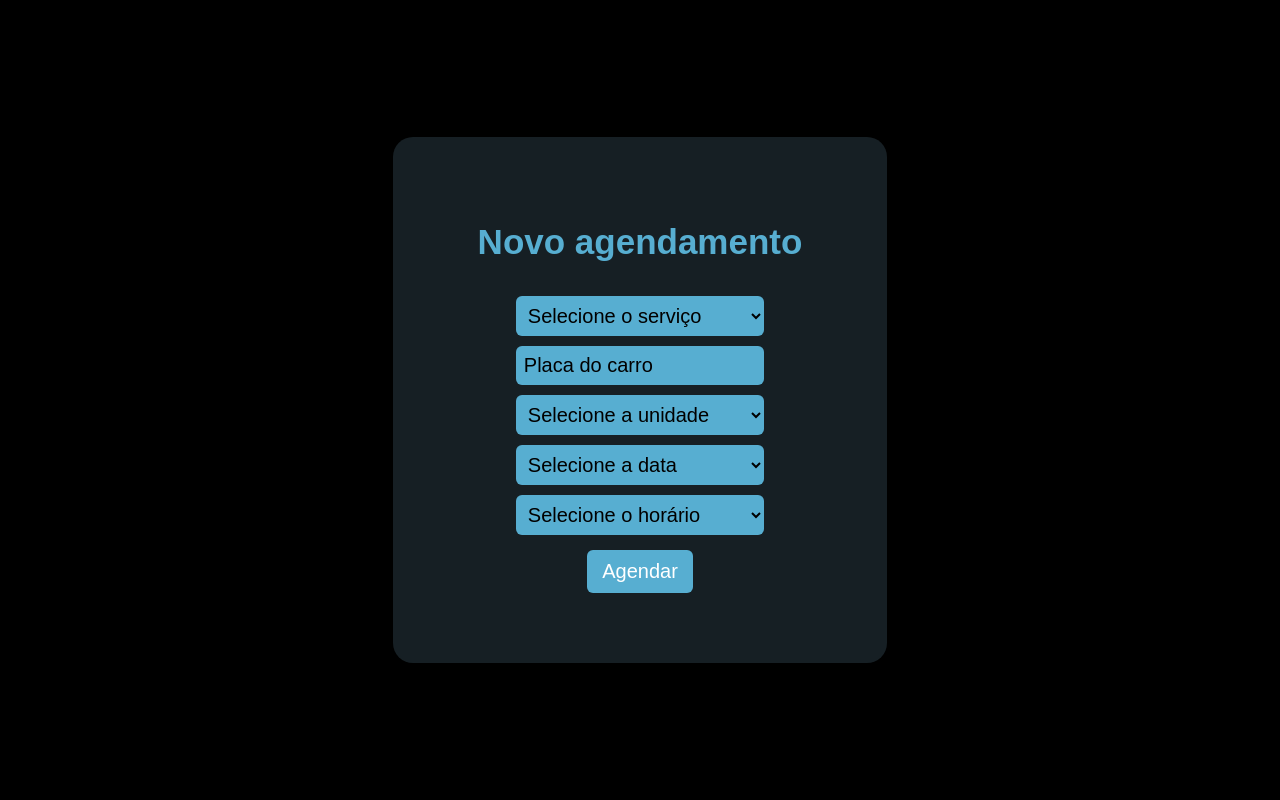
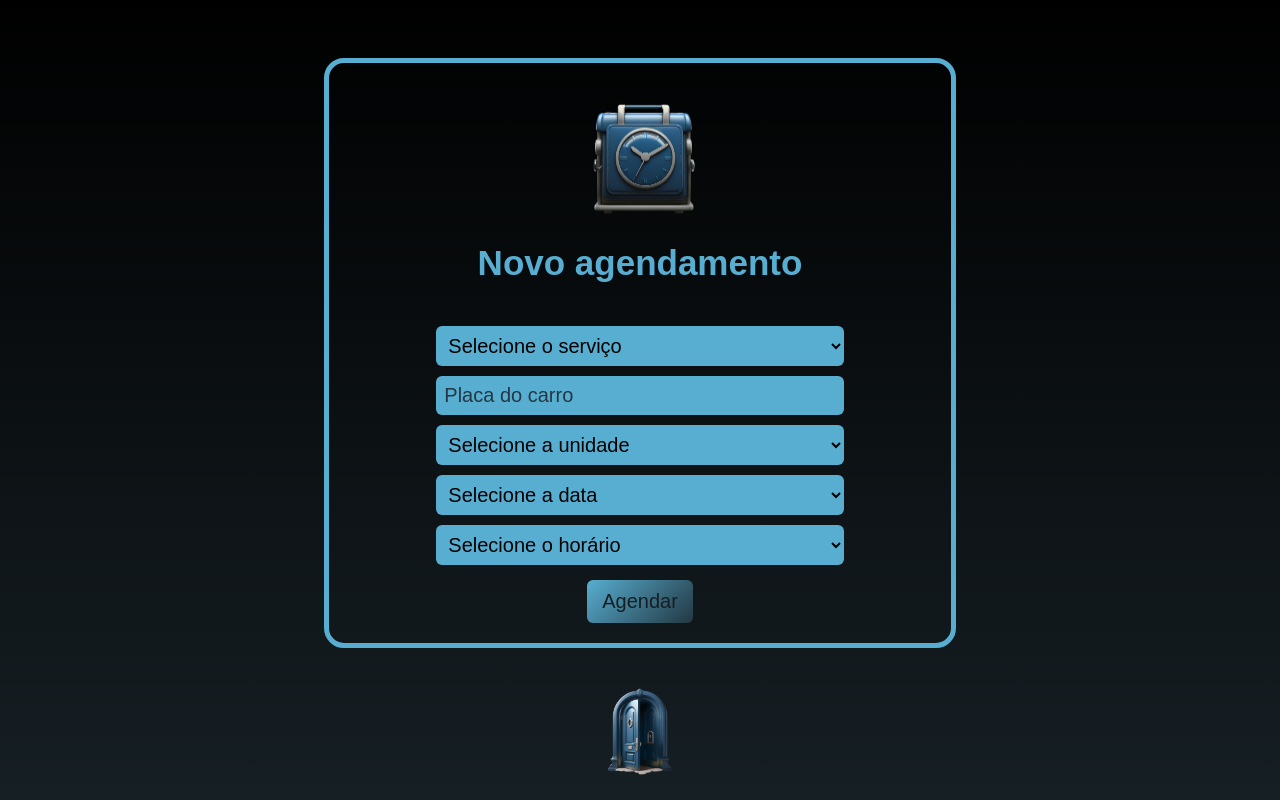
Before and after one commit to carolpinsdorf/gaid-final, a React (Vite) app: page /areacliente/agendamento in a window 1280 px wide. Built offline with nearby package versions, Linux system fonts and the light colour scheme.

Commit message:
animacoes pgAgendamento

```diff
--- a/src/routes/Agendamento/AgStyled.ts
+++ b/src/routes/Agendamento/AgStyled.ts
@@ -1,12 +1,54 @@
-import styled from "styled-components"
+import styled, {keyframes} from "styled-components"
+
+const fadeIn = keyframes`
+  from {
+    opacity: 0;
+  }
+  to {
+    opacity: 1;
+  }
+`;
+
+const slideInFromLeft = keyframes`
+  from {
+    transform: translateX(-100%);
+    opacity: 0;
+  }
+  to {
+    transform: translateX(0);
+    opacity: 1;
+  }
+`;
+
+// animacao
+
+interface AnimatedPanelProps {
+    animate: boolean;
+}
+
+export const AnimatedLeftPanel = styled.div<AnimatedPanelProps>`
+    transition: transform 1s ease;
+    transform: ${({ animate }) => (animate ? 'translateX(-200%)' : 'translateX()')};
+`;
+
+export const AnimatedRightPanel = styled.div<AnimatedPanelProps>`
+    transition: transform 0.5s ease;
+    transform: ${({ animate }) => (animate ? 'translateX(200%)' : 'translateX()')};
+`;
+
+// animacao
 
 export const Container = styled.div`
     justify-content: space-between;
     padding: 20px;
     background-color: black;
+    background: linear-gradient(black, #161f24);
     flex-grow: 1;
     display: flex;
     flex-direction: column;
+    width: 100vw;
+    justify-content: space-around;
+
     h1{
         text-align: center;
         padding: 3vh;
@@ -26,6 +68,15 @@ export const Container = styled.div`
     .box2{
         display: flex;
         justify-content: center;
+    }
+    .div-saida{
+        //background-color: aliceblue;
+        display: flex;
+        justify-content: center;
+
+        img{
+            width: 8%;
+        }
     }
 
     @media (max-width: 1024px) { /* Tablets */
@@ -49,18 +100,29 @@ export const Container = styled.div`
             width: 20%;
         }
     }
-
-    `
+`
 
 export const FormStyled = styled.form`
     display: flex;
     flex-direction: column;
     align-items: center;
     margin: 20px;
-    background-color: #161f24;
-    padding: 70px;
+    //background-color: #161f24;
+    padding: 20px;
     border-radius: 20px;
+    border: 5px solid #57aed1;
+    animation: ${fadeIn} 2s ease-in-out;
 
+    .div-icon-agendamento{
+        //background-color: #ccc;
+        display: flex;
+        justify-content: center;
+
+        img{
+            width: 25%;
+            transition: 0.3s ease;
+        }
+    }
     h2{
         color:#57aed1;
         padding: 15px;
@@ -77,24 +139,36 @@ export const FormStyled = styled.form`
         background-color: #57aed1;
         border: none;
         border-radius:6px;
+        transition: 0.3s ease;
+    }
+    input:hover{
+        scale: 1.05;
+        background-color: #233842;
+        border: solid 3px #57aed1;
+        color: #57aed1;
     }
     ::placeholder{
-        color: black;
+        color: #233842;
     }
+
     button{
         font-size: 20px;
         width: fit-content;
         padding: 10px 15px;
         background-color: #57aed1;
         border-radius: 6px;
-        color: white;
+        color: #161f24;
         border: none;
         margin-top: 10px;
         cursor: pointer;
-
-        &:hover {
-            background-color: #233842;
-        }
+        transition: 0.3s ease;
+        background: linear-gradient(135deg, #57aed1, #233842);
+    }
+    button:hover{
+        background: #233842;
+        scale: 1.1;
+        border: solid 3px #57aed1;
+        color: #57aed1;
     }
     select{
         border: none;
@@ -105,6 +179,13 @@ export const FormStyled = styled.form`
         background-color: #57aed1;
         margin: 5px 0;
         padding: 8px;
+        transition: 0.3s ease;
+    }
+    select:hover{
+        scale: 1.05;
+        background-color: #233842;
+        border: solid 3px #57aed1;
+        color: #57aed1;
     }
 
     @media (max-width: 1024px) { /* Tablets */
@@ -137,12 +218,20 @@ export const SectAgDetails = styled.section`
     background-color: #161f24;
     padding: 50px;
     border-radius: 20px;
-
-
     margin-top: 10px;
     display: flex;
     flex-direction: column;
     justify-content: center;
+    animation: ${slideInFromLeft} 1s ease forwards;
+
+    .div-icon-calendario{
+        display: flex;
+        justify-content: center;
+
+        img{
+            width: 26%;
+        }
+    }
     p{
         color: aliceblue;
         font-size: 25px;
@@ -161,14 +250,16 @@ export const SectAgDetails = styled.section`
         border-radius: 10px;
         margin: 10px;
         background-color: #57aed1;
-        color: white;
+        color: #161f24;
         font-size: 20px;
         border: none;
         cursor: pointer;
-
-        &:hover {
-            background-color: #233842;
-        }
+        transition: 0.3s ease;
+        background: linear-gradient(135deg, #57aed1, #233842);
+    }
+    button:hover{
+        background: linear-gradient(345deg,#57aed1, #233842);
+        scale: 1.1;
     }
     .boxBotoes{
         display: flex;
@@ -189,6 +280,7 @@ export const SectAgDetails = styled.section`
 
         h2 {
             font-size: 25px;
+            text-align: center;
         }
 
         p {
@@ -201,12 +293,3 @@ export const SectAgDetails = styled.section`
         }
     }
 `
-
-export const ChatContainer = styled.div`
-  position: fixed;
-  bottom: 0;
-  right: 0;
-  width: 400px; /* Ajuste a largura conforme necessário */
-  height: 600px; /* Ajuste a altura conforme necessário */
-  z-index: 1000;
-`;
--- a/src/routes/Agendamento/Detalhes.tsx
+++ b/src/routes/Agendamento/Detalhes.tsx
@@ -1,4 +1,5 @@
 import { SectAgDetails } from "./AgStyled"
+import iconCalendario from '../../assets/iconCalendario.png'
 
 type Agendamento = {
     servico: string;
@@ -38,6 +39,9 @@ export default function Detalhes({agendamento, aoCancelar, aoRemarcar} : Props){
 
     return(
         <SectAgDetails>
+            <div className="div-icon-calendario">
+                <img src={iconCalendario} alt="ícone de calendário"/>
+            </div>
             <h2>Detalhes do Agendamento</h2>
             <p>{`Serviço: ${servicoLabels[agendamento.servico] || agendamento.servico}`}</p>
             <p>{`Carro: ${agendamento.carro}`}</p>
--- a/src/routes/Agendamento/Formulario.tsx
+++ b/src/routes/Agendamento/Formulario.tsx
@@ -1,5 +1,6 @@
 import { useState, useEffect } from "react";
 import { FormStyled } from "./AgStyled";
+import iconAgendamento from "../../assets/iconAreaDoCliente1 copy.png"
 
 type Agendamento = {
     servico: string;
@@ -28,7 +29,6 @@ export default function Formulario({aoCriarAgendamento, agendamentoExistente}: P
     const[horario, setHorario] = useState('');
 
     const [error, setError] = useState<string | null>(null);
-
 
     useEffect(() => {
         if (agendamentoExistente) {
@@ -66,6 +66,9 @@ export default function Formulario({aoCriarAgendamento, agendamentoExistente}: P
 
     return(
         <FormStyled onSubmit={handleSubmit}>
+            <div className="div-icon-agendamento">
+                <img src={iconAgendamento} alt="Icone de agendamento" />
+            </div>
             <h2>Novo agendamento</h2>
             <select value={servico} onChange={e => setServico(e.target.value)}>
                 <option value="">Selecione o serviço</option>
--- a/src/routes/Agendamento/index.tsx
+++ b/src/routes/Agendamento/index.tsx
@@ -1,8 +1,8 @@
-import { Container } from './AgStyled.ts'
+import { AnimatedLeftPanel, AnimatedRightPanel, Container } from './AgStyled.ts'
 import { useState } from 'react';
 import Formulario from './Formulario.tsx';
 import Detalhes from './Detalhes.tsx';
-
+import botaoSaida from '../../assets/iconSair copy.png'
 
 type Agendamento = {
     servico: string,
@@ -14,6 +14,7 @@ type Agendamento = {
 
 export default function Agendamento(){
 
+    const [animate, setAnimate] = useState(false);
     const [agendamento, setAgendamento] = useState<Agendamento | null>(null);
     const [remarcarAgendamento, setRemarcarAgendamento] = useState<Agendamento | null>(null);
 
@@ -23,7 +24,11 @@ export default function Agendamento(){
     };
 
     const cancelarAgendamento = ()=>{
-        setAgendamento(null)
+        setAnimate(true);
+        setTimeout(() => {
+            setAgendamento(null);
+            setAnimate(false);
+        }, 500);
     };
 
     const remarcar= (agendamentoAtual: Agendamento) =>{
@@ -36,16 +41,28 @@ export default function Agendamento(){
     return(
         <Container>
             <div className='box1'>
+                <AnimatedLeftPanel animate={animate}>
                     <Formulario
-                aoCriarAgendamento={criarAgendamento}
-                agendamentoExistente={remarcarAgendamento}/>
+                    aoCriarAgendamento={(ag) =>{
+                        setAgendamento(ag);
+                        setAnimate(false);
+                    }}
+                    agendamentoExistente={remarcarAgendamento}
+                />
+
+                </AnimatedLeftPanel>
                 {agendamento && (
+                    <AnimatedRightPanel animate={animate}>
                         <Detalhes
                         agendamento={agendamento}
                         aoCancelar={cancelarAgendamento}
                         aoRemarcar={remarcar}
                         />
+                    </AnimatedRightPanel>
                 )}
+            </div>
+            <div className="div-saida">
+                <img src={botaoSaida} alt="ícone de saída" />
             </div>
         </Container>
     )
```
Also changed, not shown: src/assets/iconCalendario.png (added). Lines whose indentation alone changed are shown as unchanged.
